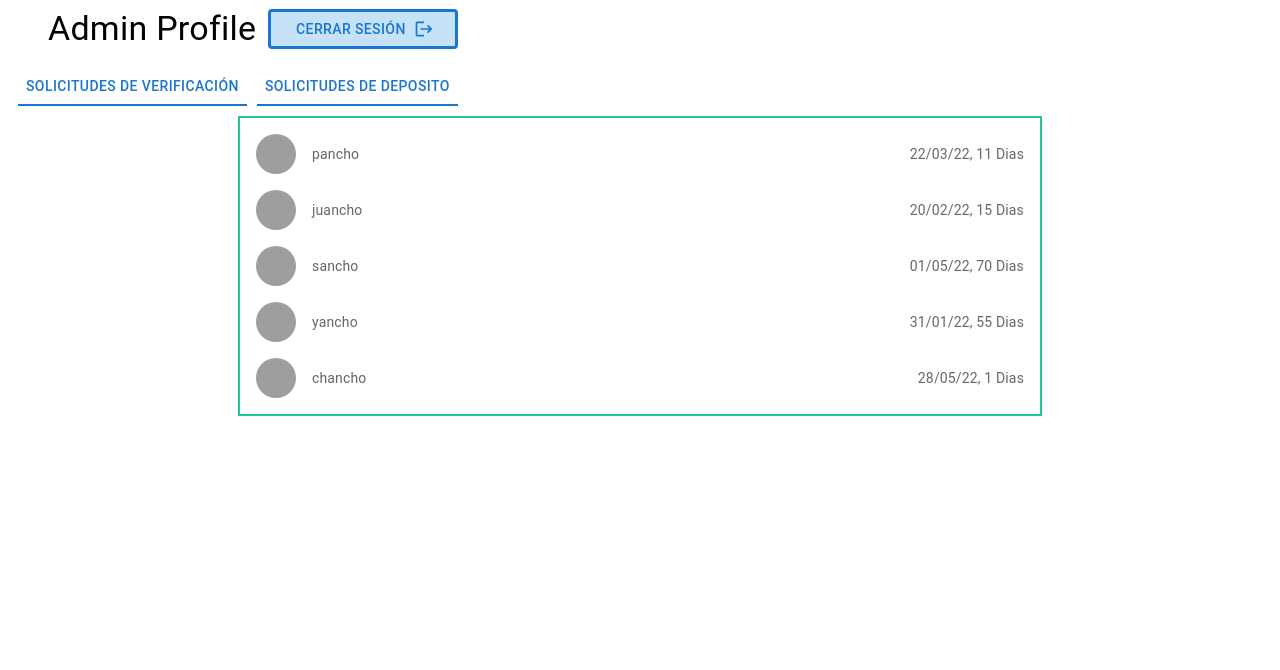
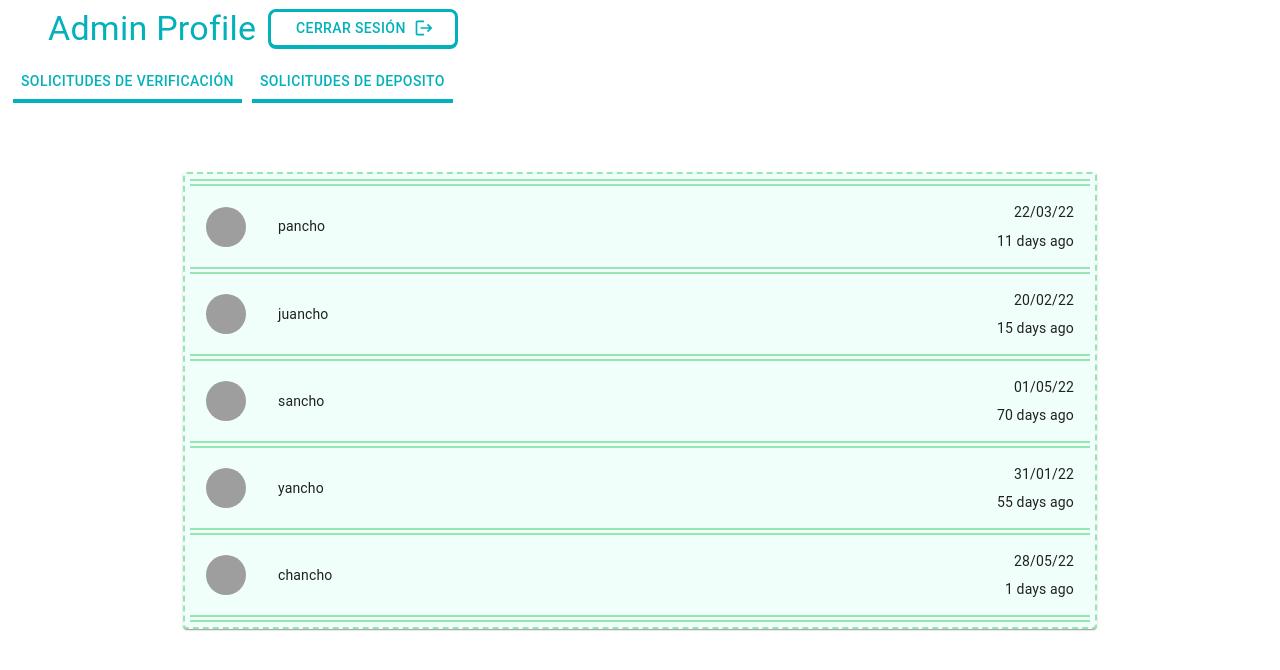
Before and after one commit to dparada2020225/Verification-request, a React (Create React App) app: page /VerificationRequests in a window 1280 px wide. Shown: the top 670 px of the page. Built offline with nearby package versions, Linux system fonts and the light colour scheme; grey boxes are pictures that could not be loaded.

Commit message:
Cambio de llista a tabla, y diseño semiFinal

```diff
--- a/package.json
+++ b/package.json
@@ -7,6 +7,7 @@
     "@emotion/styled": "^11.8.1",
     "@mui/icons-material": "^5.8.0",
     "@mui/material": "^5.8.1",
+    "@mui/x-data-grid": "^5.12.2",
     "@testing-library/jest-dom": "^5.16.4",
     "@testing-library/react": "^13.3.0",
     "@testing-library/user-event": "^13.5.0",
--- a/src/components/Main/main.tsx
+++ b/src/components/Main/main.tsx
@@ -1,5 +1,4 @@
 import './main.css'
-import VerificarionRequests from '../verificarionRequests/verificarionRequests'
 import AuthyDepositRequests from '../AuthyDepositRequests/AuthyDepositRequest';
 const Main = () => {
     return (
--- a/src/components/NavBar/HeaderNav.tsx
+++ b/src/components/NavBar/HeaderNav.tsx
@@ -1,7 +1,6 @@
 import '../VerificationRequests/VerificationRequests.css'
 import { Box, Button, Typography } from "@mui/material";
 import LogoutIcon from "@mui/icons-material/Logout";
-import { blueGrey } from '@mui/material/colors';
 
 function HeaderNav() {
   return (
@@ -14,11 +13,18 @@ function HeaderNav() {
         marginLeft: 5
       }}
     >
-      <Typography  variant="h4">Admin Profile</Typography>
+      <Typography  variant="h4"
+      sx={{color: "#03b1bb"  }}>Admin Profile</Typography>
       <Button
-        variant="outlined"
+        variant="text"
         endIcon={<LogoutIcon />}
-        sx={{ width: 190, height: 40, marginLeft: 1.45, border: 3, background:"#c5e2f6"}}
+        sx={{
+          width: 190, height: 40,
+          marginLeft: 1.45,
+          border: 3,
+          borderRadius: 2,
+          borderBottom: "4px solid #03b1bb",
+          color: "#03b1bb"  }}
       >
         Cerrar Sesión
       </Button>
--- a/src/components/NavBar/NavBar.tsx
+++ b/src/components/NavBar/NavBar.tsx
@@ -5,12 +5,7 @@ function NavBar() {
   return (
     <nav>
       <Button
-        sx={{
-          margin: "10px",
-          borderRadius: 0,
-          borderBottom: 2
-        }}
-        // color="primary"
+        sx={{  margin: "5px", borderRadius: 0,  borderBottom: "4px solid #03b1bb", color: "#03b1bb"}}
         variant="text"
         component={Link}
         to="/VerificationRequests"
@@ -18,8 +13,7 @@ function NavBar() {
         Solicitudes de verificación
       </Button>
       <Button
-        sx={{ borderRadius: 0, borderBottom: 2 }}
-        // color="primary"
+        sx={{  margin: "5px", borderRadius: 0,  borderBottom: "4px solid #03b1bb", color: "#03b1bb"}}
         variant="text"
         component={Link}
         to="/DepositRequest"
--- a/src/components/VerificationRequests/VerificationRequests.css
+++ b/src/components/VerificationRequests/VerificationRequests.css
@@ -1,13 +1,4 @@
-.left{
-    text-align: right;
-}
-.List{
-    position: absolute;
-    left: 50%;
-    margin-top: 80px;
-    transform: translate(-50%, 0);
-    width: 1000 px;
-}
+
 .button{
     color:rgb(34, 196, 155)
 }
--- a/src/components/VerificationRequests/VerificationRequests.tsx
+++ b/src/components/VerificationRequests/VerificationRequests.tsx
@@ -1,11 +1,47 @@
-import Avatar from "@mui/material/Avatar";
-import * as React from 'react';
-import List from '@mui/material/List';
-import ListItem from '@mui/material/ListItem';
-import ListItemText from '@mui/material/ListItemText';
-import ListItemAvatar from '@mui/material/ListItemAvatar';
-import ImageIcon from '@mui/icons-material/Image';
-import './VerificationRequests.css'
+// import Avatar from "@mui/material/Avatar";
+// import * as React from 'react';
+// import List from '@mui/material/List';
+// import ListItem from '@mui/material/ListItem';
+// import ListItemText from '@mui/material/ListItemText';
+// import ListItemAvatar from '@mui/material/ListItemAvatar';
+// import ImageIcon from '@mui/icons-material/Image';
+// import './VerificationRequests.css'
+// import { User } from "../../interfaces/User";
+
+// interface Props {
+//   users: User[];
+// }
+// function VerificationRequests({ users }: Props) {
+//     return (
+//         <List className="List"sx={{ width: '100%', maxWidth: 800, border: "2px solid #22c49b"}}>
+//       {users.map((user) => (
+//           <><ListItem key={user.name}>
+//               <ListItemAvatar>
+//                   <Avatar alt="avatar" src={user.avatar}>
+//                       <ImageIcon />
+//                   </Avatar>
+//               </ListItemAvatar>
+//               <ListItemText secondary={user.name}/>
+//               <ListItemText className="left"secondary={user.date + ', ' + user.days + ' Days'}/>
+//           </ListItem></>
+//               ))}
+//     </List>
+//       );
+//     }
+// export default VerificationRequests;
+
+import {
+    Box,
+    Table,
+    TableBody,
+    TableCell,
+    TableContainer,
+    TableRow,
+    Paper,
+    Avatar,
+    Grid
+  } from "@mui/material";
+  import React from "react";
   import { User } from "../../interfaces/User";
 
   interface Props {
@@ -14,19 +50,56 @@ interface Props {
 
   function VerificationRequests({ users }: Props) {
      return (
-        <List className="List"sx={{ width: '100%', maxWidth: 800, border: "2px solid #22c49b"}}>
+      <Box
+        sx={{
+          display: "flex",
+          flexDirection: "column",
+          alignItems: "center",
+          padding: 8,
+        }}
+      >
+        <TableContainer
+          component={Paper}
+          sx={{
+            maxWidth: "900px",
+            padding: "5px",
+            border: "2px dashed #96e6b3",
+            background: "#f1fffa"
+          }}
+        >
+          <Table aria-label="simple table" >
+            <TableBody>
               {users.map((user) => (
-          <><ListItem key={user.name}>
-              <ListItemAvatar>
-                  <Avatar alt="avatar" src={user.avatar}>
-                      <ImageIcon />
-                  </Avatar>
-              </ListItemAvatar>
-              <ListItemText secondary={user.name}/>
-              <ListItemText className="left"secondary={user.date + ', ' + user.days + ' Dias'}/>
-          </ListItem></>
+                <TableRow
+                  key={user.name}
+                  sx={{
+                    padding:"0px",
+                    borderTop: "7px double ",
+                    borderBottom: "7px double ",
+                    borderColor: "#96e6b3",
+                  }}
+                >
+                  <TableCell align="right" width={"1px"}>
+                    <Avatar alt="avatar" src={user.avatar}  />
+                  </TableCell>
+                  <TableCell align="left"> {user.name} </TableCell>
+                  {/* <TableCell align="right"> {user.date}, {user.days} days ago   </TableCell> */}
+                  <TableCell align="right">
+                  <Grid container spacing={1}>
+                    <Grid item xs={12}>
+                    {user.date}
+                    </Grid>
+                    <Grid item xs={12}>
+                    {user.days} days ago
+                     </Grid>
+                 </Grid>
+                    </TableCell>
+                </TableRow>
               ))}
-    </List>
+            </TableBody>
+          </Table>
+        </TableContainer>
+      </Box>
     );
-    }
+  }//test
   export default VerificationRequests;
--- a/src/components/verificarionRequests/verificarionRequests.css
+++ /dev/null
@@ -1,3 +0,0 @@
-*{
- border: 1px solid black
-}
```
Also changed, not shown: src/components/verificarionRequests/verificarionRequests.tsx (deleted, +0 -80 lines), 1 other file (tests, documents, lock files or other folders). Lines whose indentation alone changed are shown as unchanged.
